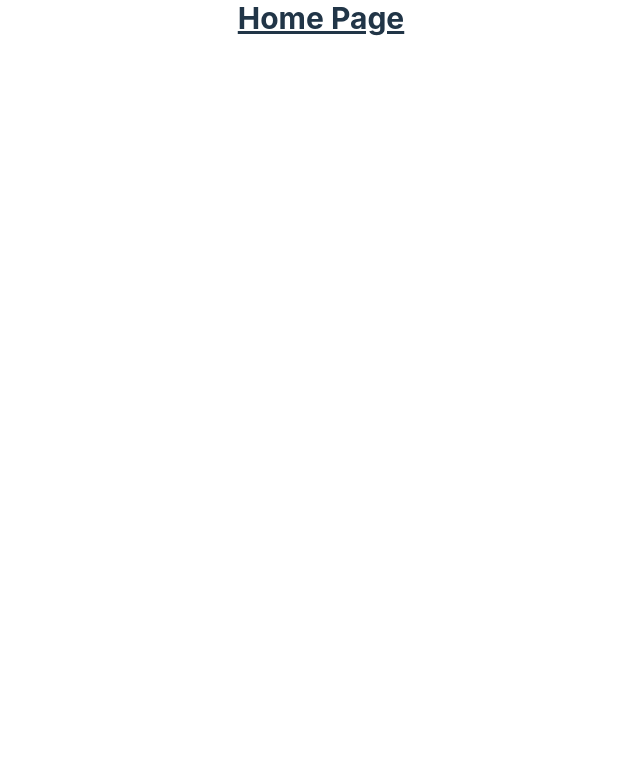
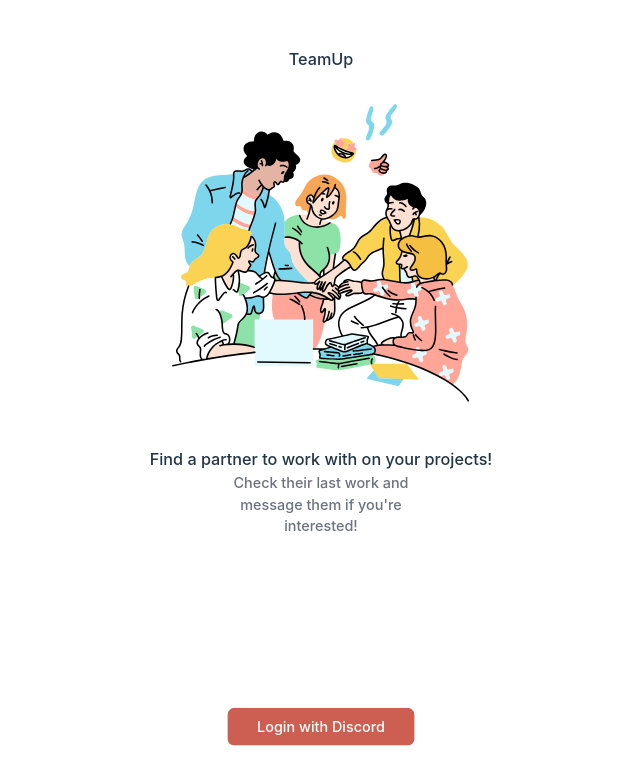
Before and after one commit to pedrofzero/teamup, a React (Vite) app: page / in a window 1280 px wide. Shown: the top 784 px of the page, without its empty margins (319-959 px from the left). Built offline with nearby package versions, Linux system fonts and the light colour scheme.

Commit message:
add page to home router instead of just a div

```diff
--- a/src/router/index.jsx
+++ b/src/router/index.jsx
@@ -1,11 +1,12 @@
 import React, { Suspense } from 'react'
 import { Route, createBrowserRouter, RouterProvider, createRoutesFromElements } from 'react-router-dom'
+import Home from '../pages/Home'
 
 const Router = () => {
   const router = createBrowserRouter(
     createRoutesFromElements(
       <>
-        <Route path='/' element={<div className="text-3xl font-bold underline">Home Page</div>} />
+        <Route path='/' element={<Home />} />
         <Route path='/test' element={<>Test Page</>} />
         </>
     )
@@ -13,13 +14,9 @@
 
   return (
     <Suspense fallback={<div className="loading" />}>
-      <div className="">
         <RouterProvider router={router} />
-      </div>
     </Suspense>
   )
+}
 
-
-
-}
 export default Router
```
